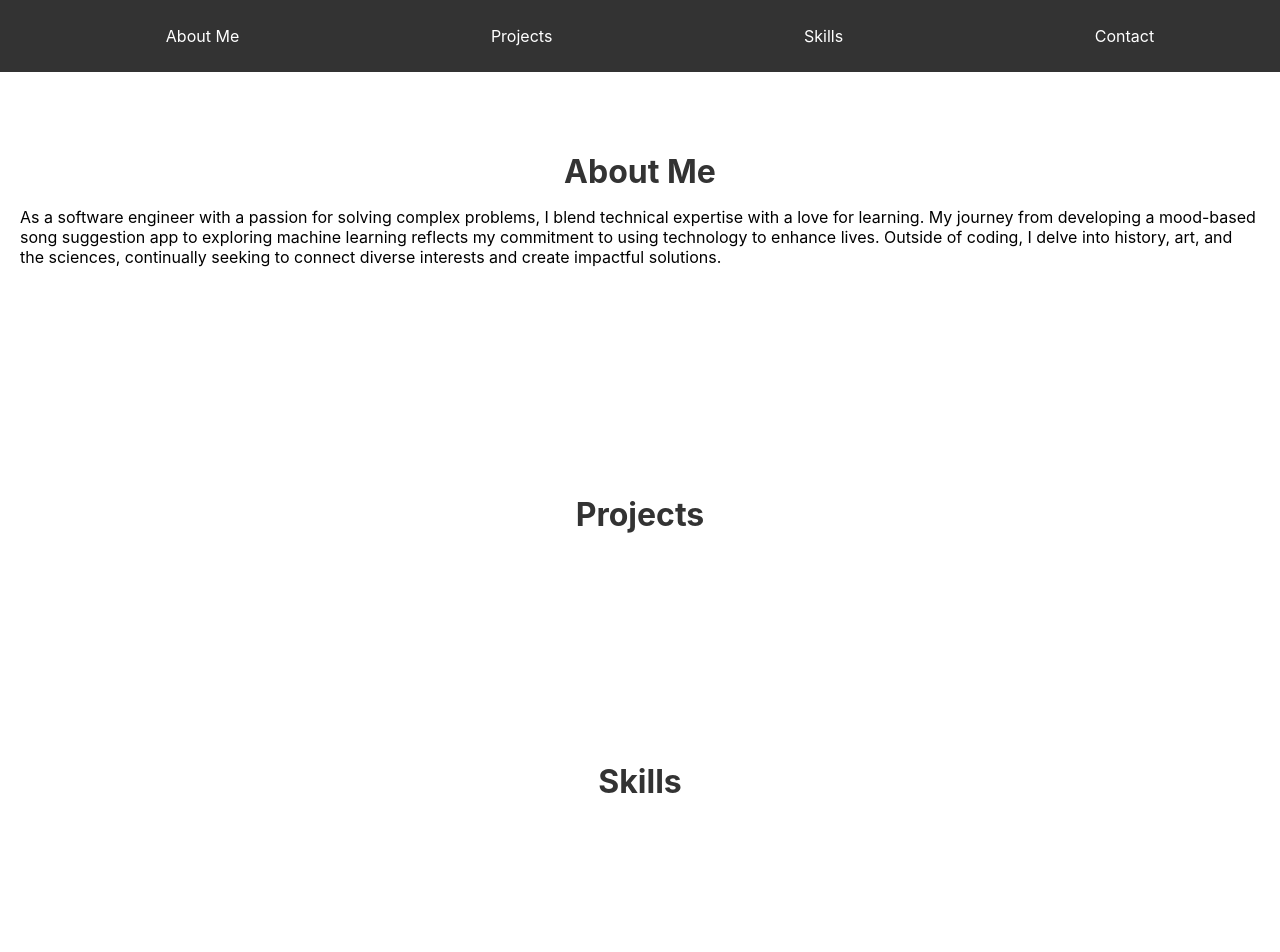
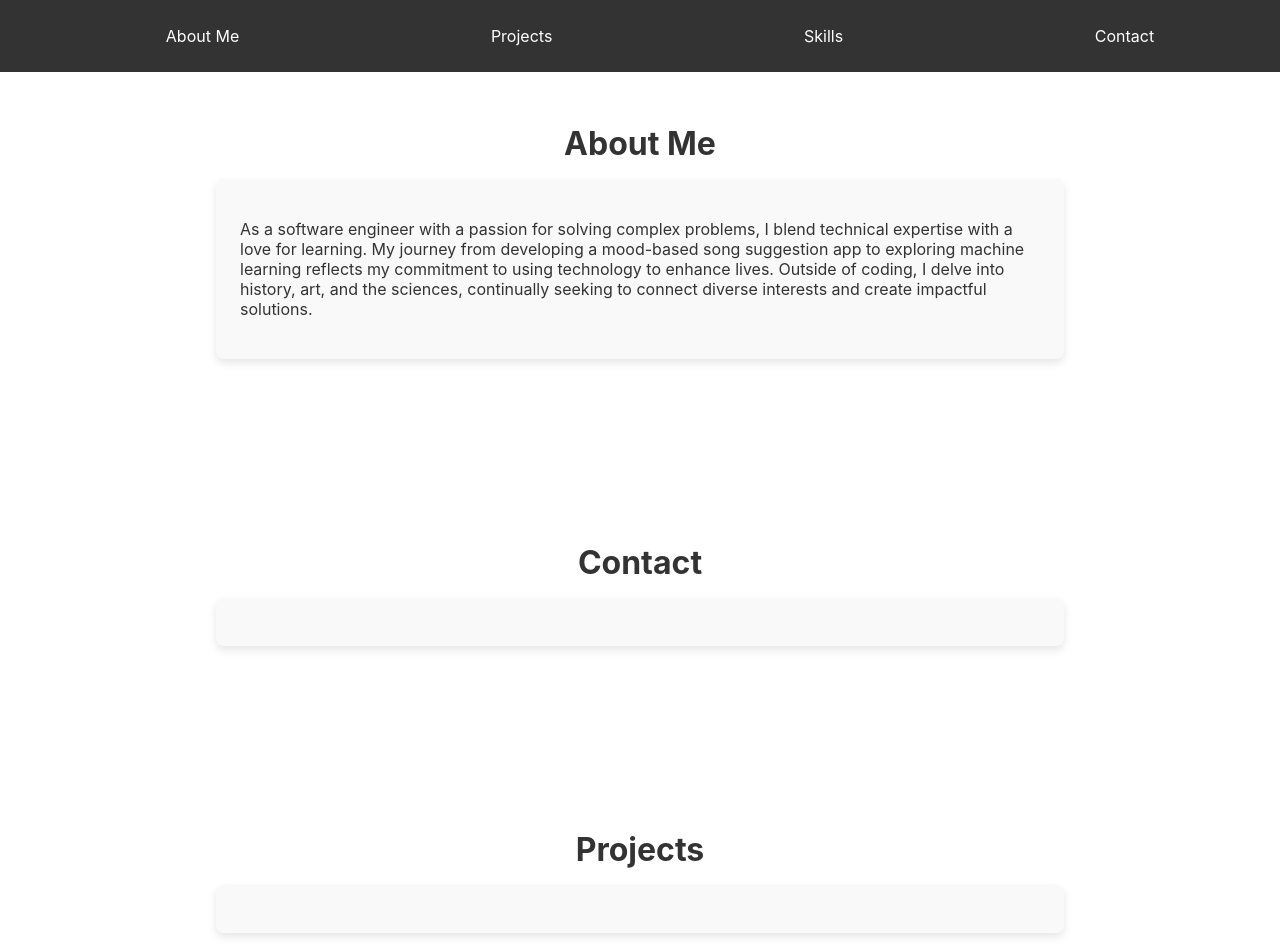
Before and after one commit to robertmorgan-se/react-amplify-portfolio, a React (Create React App) app: page / in a window 1280 px wide. Shown: the top 952 px of the page. Built offline with nearby package versions, Linux system fonts and the light colour scheme.

Commit message:
Update Formatting
Moved section <h2> headers to Home.js, created Home.css to style headers and create cards for section content.

Removed section <h2> headers from each component.

```diff
--- a/src/components/AboutMe.js
+++ b/src/components/AboutMe.js
@@ -3,7 +3,6 @@ import React from 'react';
 const AboutMe = () => {
   return (
     <div>
-      <h2>About Me</h2>
       <p>
         As a software engineer with a passion for solving complex problems, I blend technical expertise with a love for learning. My journey from developing a mood-based song suggestion app to exploring machine learning reflects my commitment to using technology to enhance lives. Outside of coding, I delve into history, art, and the sciences, continually seeking to connect diverse interests and create impactful solutions.
       </p>
--- a/src/components/Contact.js
+++ b/src/components/Contact.js
@@ -3,7 +3,6 @@ import React from 'react';
 const Contact = () => {
   return (
     <div>
-      <h2>Contact</h2>
       {/* Add your component content here */}
     </div>
   );
--- a/src/components/Projects.js
+++ b/src/components/Projects.js
@@ -3,7 +3,6 @@ import React from 'react';
 const Projects = () => {
   return (
     <div>
-      <h2>Projects</h2>
       {/* Add your component content here */}
     </div>
   );
--- a/src/components/Skills.js
+++ b/src/components/Skills.js
@@ -3,7 +3,6 @@ import React from 'react';
 const Skills = () => {
   return (
     <div>
-      <h2>Skills</h2>
       {/* Add your component content here */}
     </div>
   );
--- /dev/null
+++ b/src/pages/Home.css
@@ -0,0 +1,21 @@
+/* src/pages/Home.css */
+
+.section {
+    margin: 2rem 0;
+  }
+
+  .section h2 {
+    text-align: center;
+    margin-bottom: 1rem;
+    font-size: 2rem;
+  }
+
+  .card {
+    background-color: #f9f9f9; /* Background color matching top nav */
+    color: #333; /* White text on a darker background */
+    border-radius: 8px;
+    padding: 1.5rem;
+    box-shadow: 0 4px 8px rgba(0, 0, 0, 0.1);
+    max-width: 800px;
+    margin: 0 auto;
+  }
--- a/src/pages/Home.js
+++ b/src/pages/Home.js
@@ -1,23 +1,36 @@
 import React from 'react';
 import AboutMe from '../components/AboutMe';
+import Contact from '../components/Contact';
 import Projects from '../components/Projects';
 import Skills from '../components/Skills';
-import Contact from '../components/Contact';
+import './Home.css'; // Create this CSS file for card styling
 
 const Home = () => {
   return (
     <div>
-      <section id="about-me">
-        <AboutMe />
+      <section className="section">
+        <h2>About Me</h2>
+        <div className="card">
+          <AboutMe />
+        </div>
       </section>
-      <section id="projects">
-        <Projects />
+      <section className="section">
+        <h2>Contact</h2>
+        <div className="card">
+          <Contact />
+        </div>
       </section>
-      <section id="skills">
-        <Skills />
+      <section className="section">
+        <h2>Projects</h2>
+        <div className="card">
+          <Projects />
+        </div>
       </section>
-      <section id="contact">
-        <Contact />
+      <section className="section">
+        <h2>Skills</h2>
+        <div className="card">
+          <Skills />
+        </div>
       </section>
     </div>
   );
```
